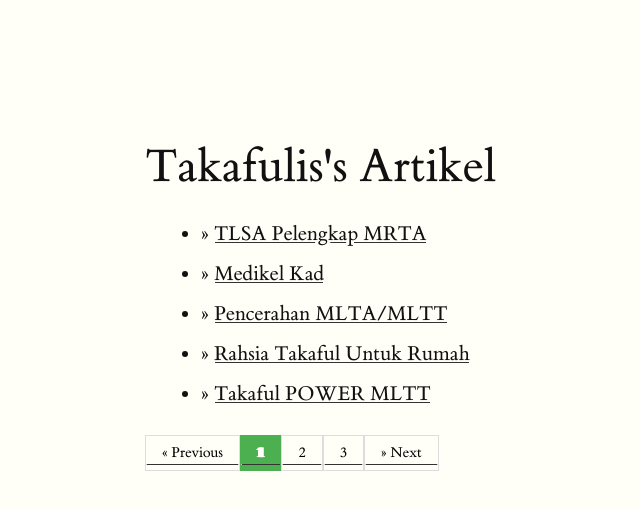
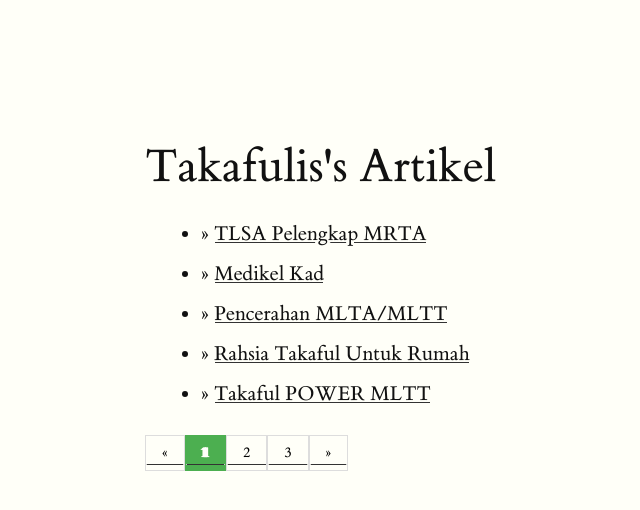
Before and after one commit to takafulis/takafulis.github.io, a Jekyll site: the page built from artikel/index.html, in a window 1280 px wide. Shown: the top 510 px of the page, without its empty margins (15-655 px from the left). Built offline with Jekyll 4.4.1, drawn with Linux system fonts in a browser that asks for light colours; the list of posts is cut into pages by our own code.

Commit message:
Update index.html

```diff
--- a/artikel/index.html
+++ b/artikel/index.html
@@ -15,10 +15,8 @@ layout: default5
 
 {% if paginator.total_pages > 1 %}
   <div class="pagination">
-        <a class="page-link" href="{% if paginator.previous_page == 1 %}/artikel/{% else %}{{ paginator.previous_page_path }}{% endif %}" aria-label="Previous">
-          <span aria-hidden="true">&laquo;</span>
-          <span class="sr-only">Previous</span>
-        </a>
+        <a href="{% if paginator.previous_page == 1 %}/artikel/{% else %}{{ paginator.previous_page_path }}{% endif %}" aria-label="Previous">
+          &laquo;</a>
       {% for page in (1..paginator.total_pages) %}
         {% if page == paginator.page %}
           <a class="active" href="#">{{ page }}</a>
@@ -28,9 +26,6 @@ layout: default5
           <a href="{{ paginator.paginate_path | replace: ':num', page }}">{{ page }}</a>
         {% endif %}
       {% endfor %}
-        <a class="page-link" href="{% if paginator.next_page %}{{ paginator.next_page_path }}{% else %}#{% endif %}" aria-label="Next">
-          <span aria-hidden="true">&raquo;</span>
-          <span class="sr-only">Next</span>
-        </a>
+        <a href="{% if paginator.next_page %}{{ paginator.next_page_path }}{% else %}#{% endif %}" aria-label="Next">&raquo;</a>
   </div>
 {% endif %}
```
